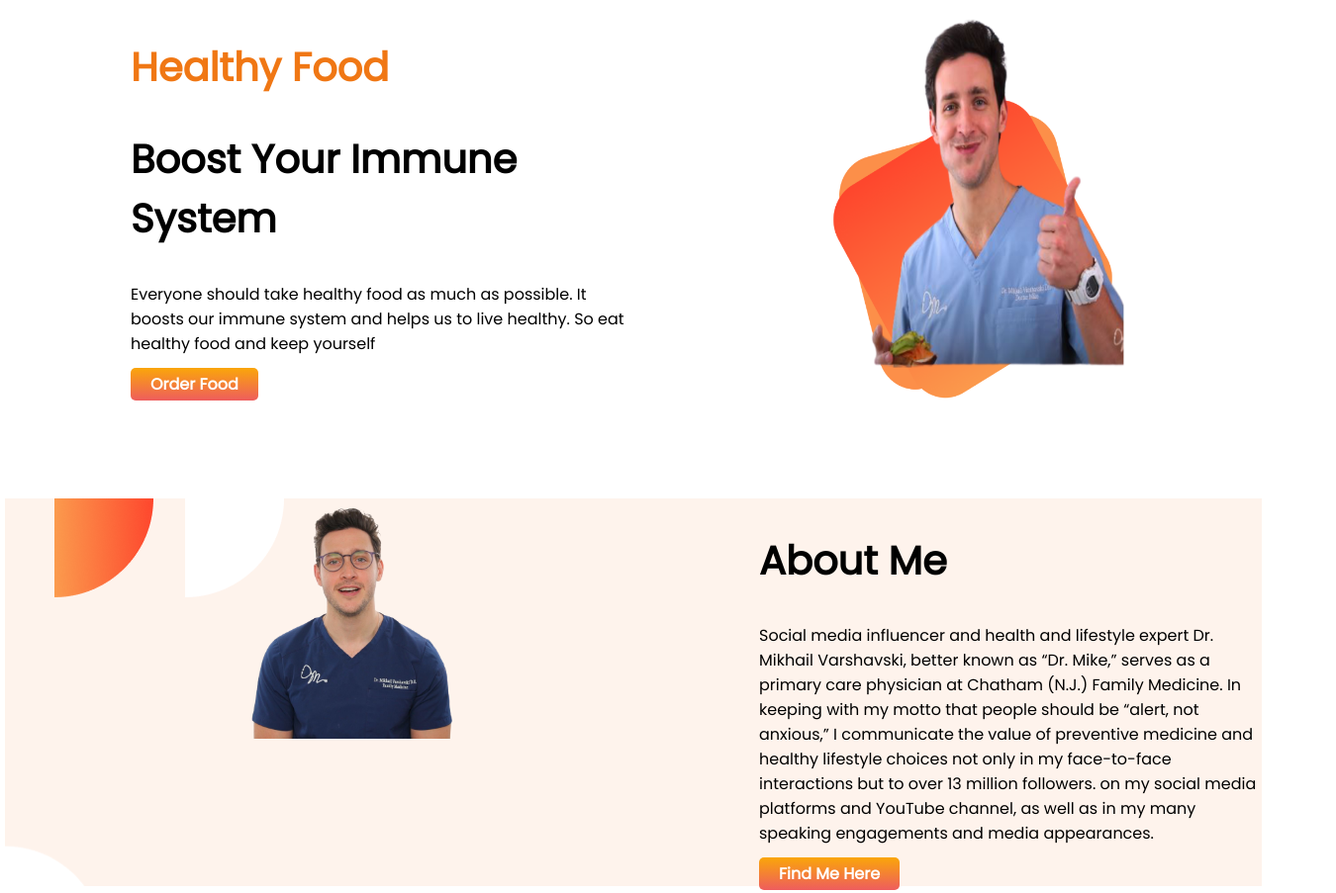
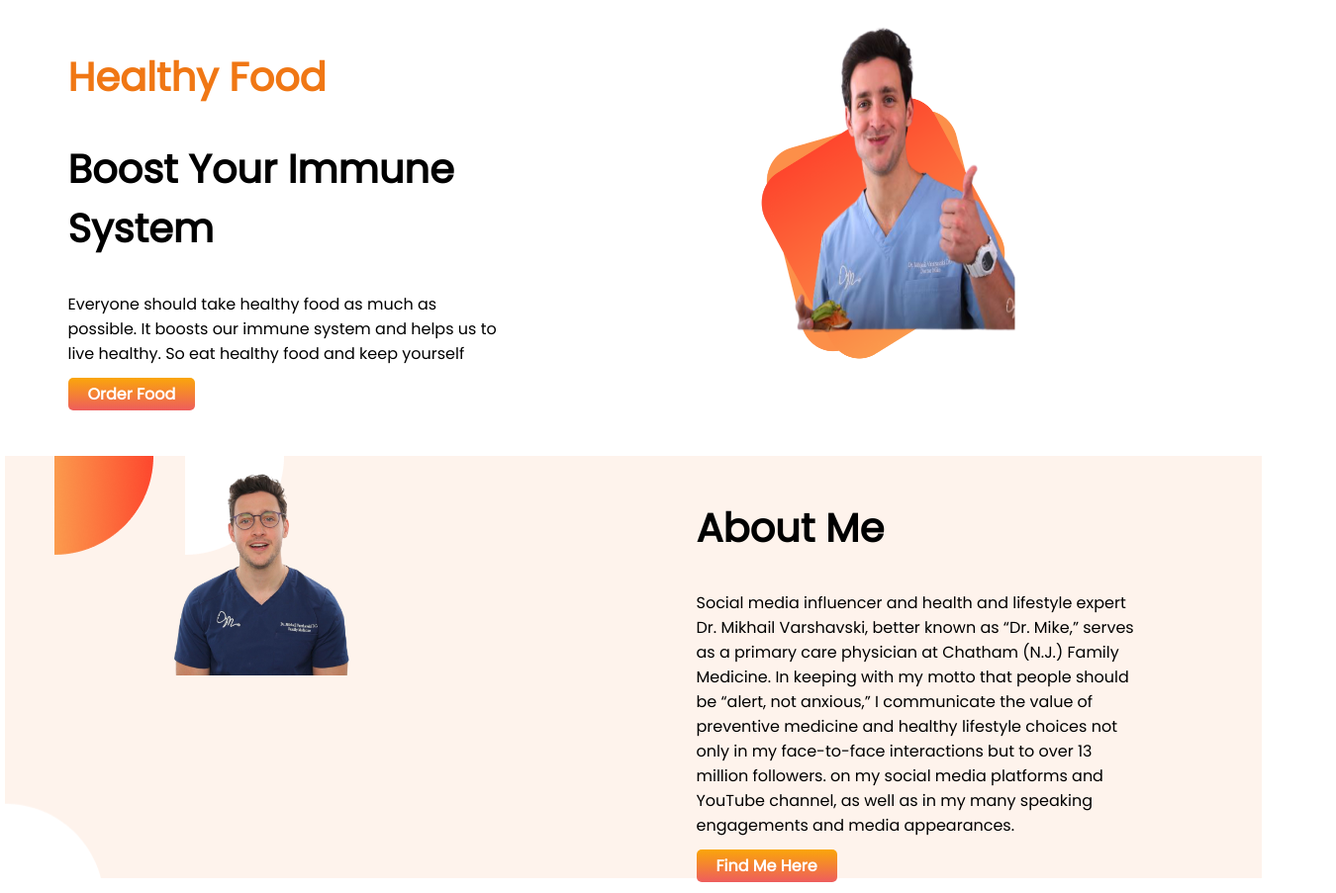
Before and after one commit to nh-setu11/milestone1_foodwebsite, a plain HTML site: page index.html in a window 1280 px wide. Shown: the top 903 px of the page at 99% size, 1350 px wide, since content can reach past the window. Drawn offline with Linux system fonts and the light colour scheme.

Commit message:
first commit

```diff
--- a/style.css
+++ b/style.css
@@ -14,14 +14,15 @@ h1{
     margin-bottom: 50px;
 }
 .size-area{
-    width: 50%;
-    padding-left: 10%;
-    padding-top: 10;
+    width: 40%;
+    padding-left: 5%;
+    padding-right: 10%;
+    padding-top: 10px;
 
 }
 .size-area img{
     width: 85%;
-    padding-bottom: 0;
+    padding-bottom: 10px;
     padding-bottom: 10px;
 
 
@@ -66,7 +67,7 @@ h1{
     footer{
         text-align: center;
         background-color: rgb(24, 23, 23);
-        width: 100%;
+        width: 90%;
         padding: 25px;
         margin: 25px;
         border-radius: 15px;
```
